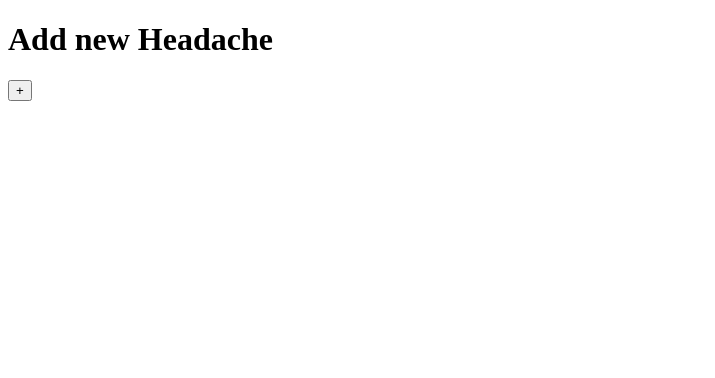
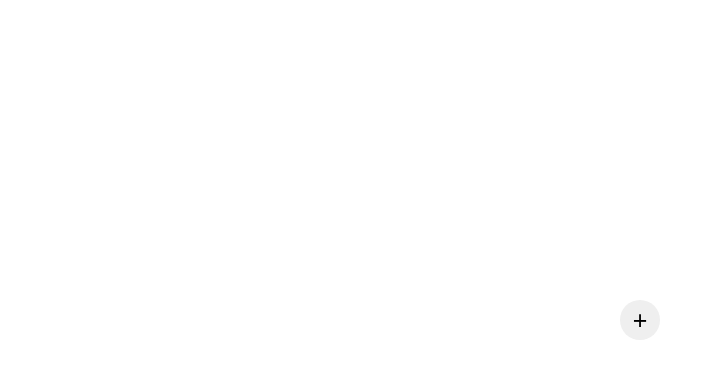
Before and after one commit to alessia-miccoli/headacheDiaryVue, a Vue app: page / in a window 1280 px wide. Shown: the top 378 px of the page, without its empty margins (0-715 px from the left). Built offline with nearby package versions, Linux system fonts and the light colour scheme.

Commit message:
added a little style

```diff
--- a/public/index.html
+++ b/public/index.html
@@ -7,7 +7,7 @@
     <link rel="icon" href="<%= BASE_URL %>favicon.ico">
     <title>headache-diary</title>
   </head>
-  <body>
+  <body style="margin: 0;">
     <noscript>
       <strong>We're sorry but headache-diary doesn't work properly without JavaScript enabled. Please enable it to continue.</strong>
     </noscript>
--- a/src/App.vue
+++ b/src/App.vue
@@ -29,5 +29,10 @@ export default {
 </script>
 
 <style>
+  #app{
+    height: 100vh;
+    margin: 0;
+  }
+
 
 </style>
--- a/src/components/Headache.vue
+++ b/src/components/Headache.vue
@@ -1,6 +1,9 @@
 <template>
-<div>
-    <p>{{index}}</p>
+<div id="headache-container">
+    <div>Type: {{headache.type}}</div>
+    <div>Started: {{headache.startDate}}</div>
+    <div>Ended: {{headache.endDate}}</div>
+    <div v-if="headache.comments !== ''">Comments: {{headache.comments}}</div>
 </div>
 </template>
 
@@ -12,5 +15,12 @@ export default {
 </script>
 
 <style scoped>
+    #headache-container{
+        display: flex;
+        border: 1px solid black;
+    }
 
+    #headache-container div{
+        padding: 10px;
+    }
 </style>
--- a/src/components/HeadacheForm.vue
+++ b/src/components/HeadacheForm.vue
@@ -1,24 +1,39 @@
 <template>
-<form v-if="clicked" @submit.prevent="addHeadache">
+  <div id="form-delimiter" v-if="clicked">
+    <form @submit.prevent="addHeadache">
+        <div>
+            <div class="form-elements">
                 <p>Start Date:</p>
                 <input type="date" v-model="startDate">
                 <p>End Date:</p>
                 <input type="date" v-model="endDate">
+            </div>
+
+            <div class="form-elements">
                 <p>Type:</p>
                 <select v-model="type">
                     <option value="Strong">Strong</option>
                     <option value="Medium" selected>Medium</option>
                     <option value="Light">Light</option>
                 </select>
+            </div>
+
+
+            <div class="form-elements">
                 <p>Additional comments: <br/>
-        <small>For example: Was it a period of stress? Why?<br/>
+                <small>Was it a period of stress? Why?<br/>
                 Did you have any other syntoms?<br/>
-        If you are a female, were you in your period?<br/> etc.</small>
+                If you are a female, were you in your period?<br/></small>
                 </p>
                 <input type="text" v-model="comments"><br/><br/>
-        <input type="submit" value="Aggiungi">
-        <button @click="resetAllFields">Empty all fields</button>
+            </div>
+        </div>
+
+
+        <input class="button" type="submit" value="Aggiungi">
     </form>
+    <button class="button" @click="resetAllFields">Empty all fields</button>
+  </div>
 </template>
 
 <script>
@@ -57,5 +72,32 @@ export default {
 </script>
 
 <style scoped>
+    #form-delimiter{
+        border: 1px solid black;
+        padding: 10px;
+    }
+
+    form, #form-delimiter{
+        display: flex;
+        justify-content: center;
+        flex-direction: column;
+        align-items: center;
+        margin-bottom: 20px;
+    }
+
+    p{
+      text-align: center;
+    }
+
+    form div{
+        display: flex;
+        padding: 20px;
+    }
+
+    .form-elements{
+        display: flex;
+        flex-direction: column;
+        justify-content: center;
+    }
 
 </style>
--- a/src/components/HeadacheList.vue
+++ b/src/components/HeadacheList.vue
@@ -1,5 +1,5 @@
 <template>
-  <div v-if="headaches.length > 0" >
+  <div headache-list v-if="headaches.length > 0" >
       <div v-for="(headache, index) in headaches"  v-bind:key="index">
         <Headache :headache="headache" :index="index" />
       </div>
@@ -19,5 +19,7 @@ export default {
 </script>
 
 <style scoped>
+   /* #headache-list{
 
+   } */
 </style>
--- a/src/components/NewHeadache.vue
+++ b/src/components/NewHeadache.vue
@@ -1,7 +1,8 @@
 <template>
-  <div>
-    <h1>Add new Headache</h1>
-    <button @click="buttonClick">{{ buttonText }}</button>
+  <div id="form-container">
+    <button id="open-form" @click="buttonClick">
+      <p id="button-text">{{ buttonText }}</p>
+    </button>
     <HeadacheForm @add-headache="formCompiled" :clicked="clicked"/>
   </div>
 </template>
@@ -38,5 +39,27 @@ export default {
 </script>
 
 <style scoped>
+  #open-form{
+    border-radius: 50%;
+    border: none;
+    width: 5vmin;
+    height: 5vmin;
+    outline: none;
+  }
 
+  #form-container, #open-form{
+    display: flex;
+    align-items: center;
+    justify-content: center;
+  }
+
+  #form-container{
+    flex-direction: column-reverse;
+    height: 80vh;
+  }
+
+  #button-text{
+    margin: 0;
+    font-size: 25px;
+  }
 </style>
```
Lines whose indentation alone changed are shown as unchanged.
